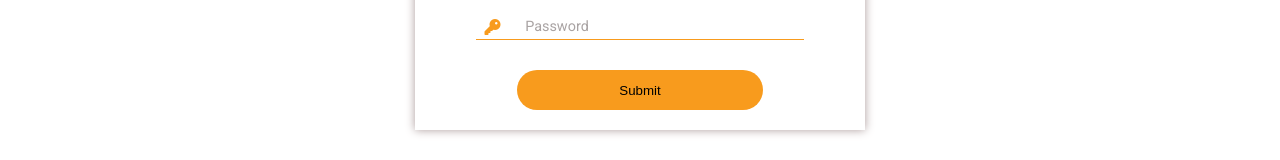
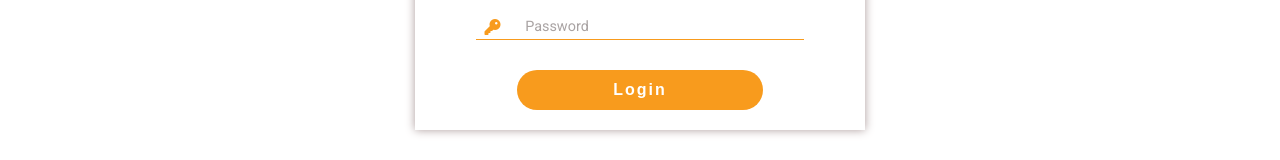
Before and after one commit to errami01/e-shop, a React (Create React App) app: page /login in a window 1280 px wide. Shown: the part 278-438 px from the top of the page. Built offline with nearby package versions, Linux system fonts and the light colour scheme.

Commit message:
Style login button text

```diff
--- a/src/pages/Login.css
+++ b/src/pages/Login.css
@@ -29,4 +29,8 @@
     border-radius: 30px;
     border: none;
     background-color: var(--first-Color);
+    color: white;
+    font-size: 1em;
+    font-weight: 900;
+    letter-spacing: 2px;
 }
--- a/src/pages/Login.js
+++ b/src/pages/Login.js
@@ -17,7 +17,7 @@ export default function Login(){
             type='password'
             icon={<i className="fa-solid fa-key fa"></i>}
             />
-            <button className='submit-btn--login'>Submit</button>
+            <button className='submit-btn--login'>Login</button>
         </div>
     )
 }
```
